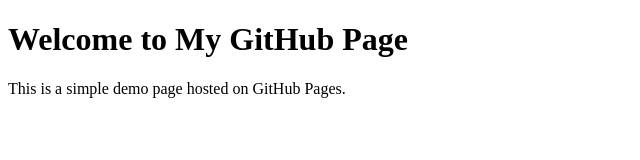
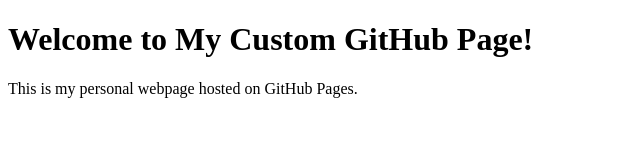
Before and after one commit to yawan33/douban_imdb_scatter_plot, a plain HTML site: page index.html in a window 1280 px wide. Shown: the whole page, without its empty margins (0-640 px from the left). Drawn offline with Linux system fonts and the light colour scheme.

Commit message:
Update index.html with custom content

```diff
--- a/index.html
+++ b/index.html
@@ -3,10 +3,10 @@
 <head>
     <meta charset="UTF-8">
     <meta name="viewport" content="width=device-width, initial-scale=1.0">
-    <title>My GitHub Page</title>
+    <title>My Custom Page</title>
 </head>
 <body>
-    <h1>Welcome to My GitHub Page</h1>
-    <p>This is a simple demo page hosted on GitHub Pages.</p>
+    <h1>Welcome to My Custom GitHub Page!</h1>
+    <p>This is my personal webpage hosted on GitHub Pages.</p>
 </body>
 </html>
```
